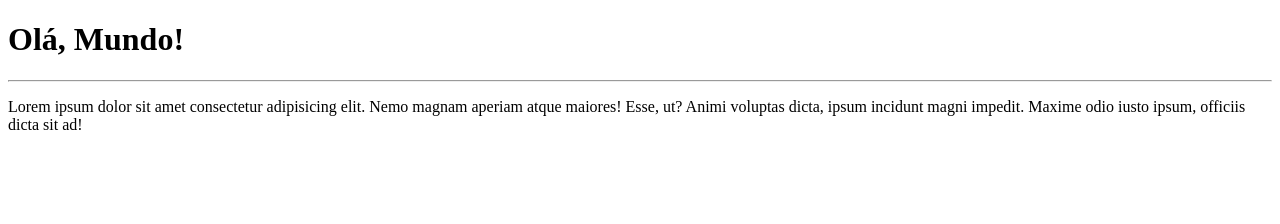
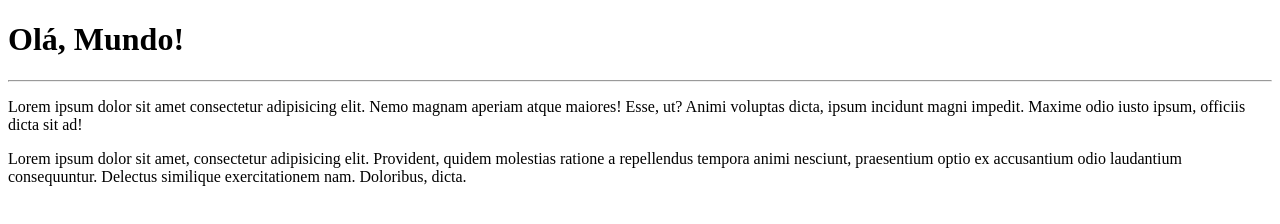
Before and after one commit to Elliabe/Ola-mundo, a plain HTML site: page site_exemplo/index.html in a window 1280 px wide. Drawn offline with Linux system fonts and the light colour scheme.

Commit message:
adicionei um parágrafo

```diff
--- a/site_exemplo/index.html
+++ b/site_exemplo/index.html
@@ -9,5 +9,6 @@
     <h1>Olá, Mundo!</h1>
     <hr>
     <p>Lorem ipsum dolor sit amet consectetur adipisicing elit. Nemo magnam aperiam atque maiores! Esse, ut? Animi voluptas dicta, ipsum incidunt magni impedit. Maxime odio iusto ipsum, officiis dicta sit ad!</p>
+    <p>Lorem ipsum dolor sit amet, consectetur adipisicing elit. Provident, quidem molestias ratione a repellendus tempora animi nesciunt, praesentium optio ex accusantium odio laudantium consequuntur. Delectus similique exercitationem nam. Doloribus, dicta.</p>
 </body>
 </html>
```
